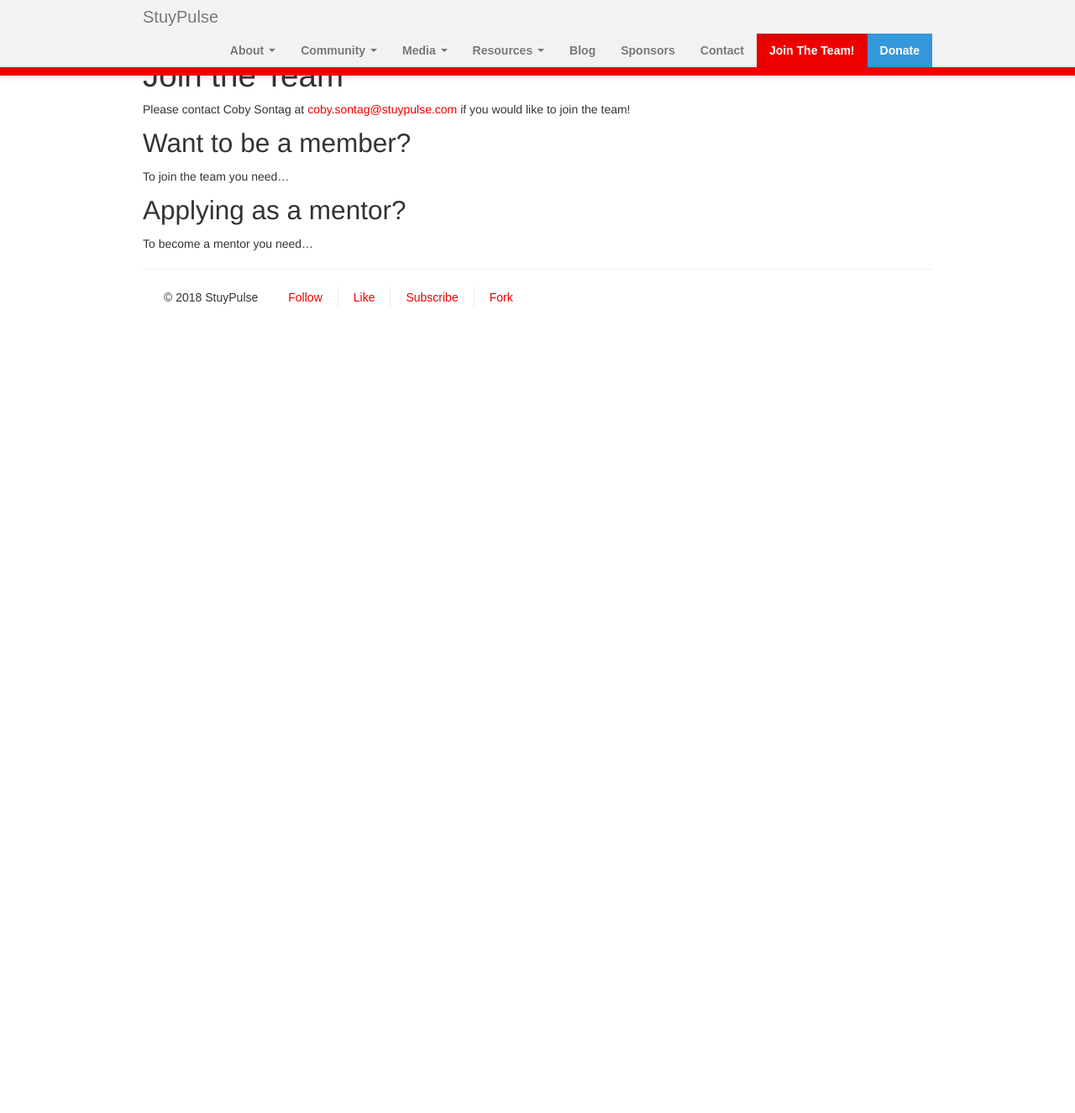
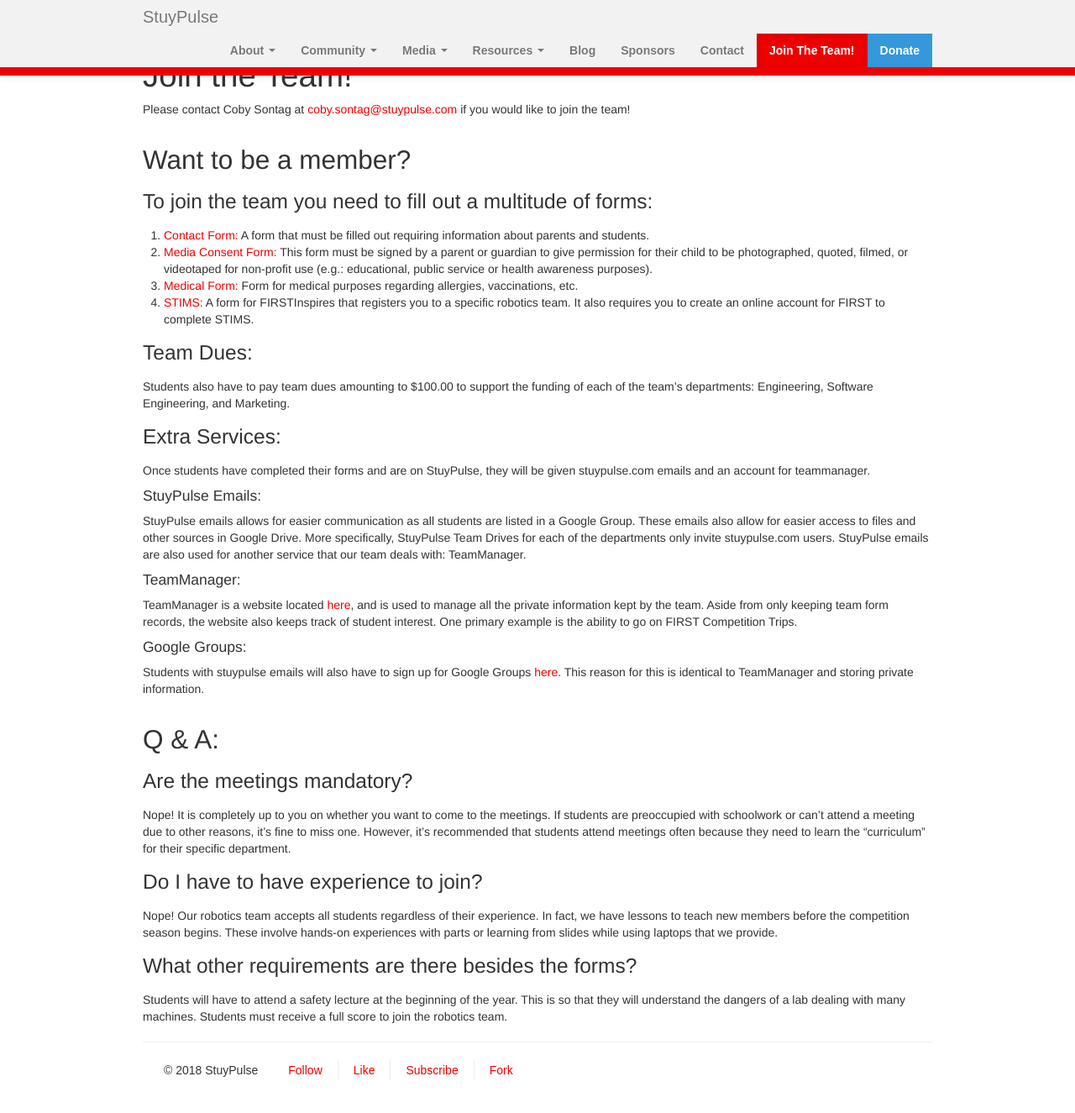
Before and after one commit to StuyPulse/team694.github.io, a Jekyll site: the page built from join/index.md, in a window 1280 px wide and 1326 px high. Shown: the whole window at 84% size. Built offline with Jekyll 4.4.1, drawn with Linux system fonts in a browser that asks for light colours; nearby versions of some CDN libraries.

Commit message:
Add q and a, as well as other information on the join team

```diff
--- a/join/index.md
+++ b/join/index.md
@@ -1,13 +1,41 @@
 ---
 layout: page
-title: Join the Team
+title: Join the Team!
 description: Page for those who are interested in joining Robotics.
 ---
 Please contact Coby Sontag at <coby.sontag@stuypulse.com> if you would like to join the team!
+<br><br>
 ## Want to be a member?
 
-To join the team you need...
+### To join the team you need to fill out a multitude of forms:
+1. <a href="https://goo.gl/forms/oWd0ZdO5dw0XKgBs2" target="_blank">Contact Form:</a> A form that must be filled out requiring information about parents and students.
+2. <a href="https://drive.google.com/file/d/0B8g81hwwtg-rSlZZQTRmVVA3N2c/view" target="_blank"> Media Consent Form: </a> This form must be signed by a parent or guardian to give permission for their child to be photographed, quoted, filmed, or videotaped for non-profit use (e.g.: educational, public service or health awareness purposes).
+3. <a href="https://drive.google.com/file/d/0B8g81hwwtg-rYy15Yzhhd2ltSlk/view" target="_blank"> Medical Form: </a> Form for medical purposes regarding allergies, vaccinations, etc.
+4. <a href="https://my.firstinspires.org/Dashboard/" target="_blank"> STIMS: </a> A form for FIRSTInspires that registers you to a specific robotics team. It also requires you to create an online account for FIRST to complete STIMS.
 
-## Applying as a mentor?
+### Team Dues:
+Students also have to pay team dues amounting to $100.00 to support the funding of each of the team's departments: Engineering, Software Engineering, and Marketing.
 
-To become a mentor you need...
+### Extra Services:
+Once students have completed their forms and are on StuyPulse, they will be given stuypulse.com emails and an account for teammanager.
+
+#### StuyPulse Emails:
+StuyPulse emails allows for easier communication as all students are listed in a Google Group. These emails also allow for easier access to files and other sources in Google Drive. More specifically, StuyPulse Team Drives for each of the departments only invite stuypulse.com users. StuyPulse emails are also used for another service that our team deals with: TeamManager.
+
+#### TeamManager:
+TeamManager is a website located <a href="https://manage.stuypulse.com"> here</a>, and is used to manage all the private information kept by the team. Aside from only keeping team form records, the website also keeps track of student interest. One primary example is the ability to go on FIRST Competition Trips.
+
+#### Google Groups:
+Students with stuypulse emails will also have to sign up for Google Groups <a href="https://groups.google.com/a/stuypulse.com/forum/#!myforums"> here</a>. This reason for this is identical to TeamManager and storing private information.
+<br><br>
+
+## Q & A:
+
+### Are the meetings mandatory?
+Nope! It is completely up to you on whether you want to come to the meetings. If students are preoccupied with schoolwork or can't attend a meeting due to other reasons, it's fine to miss one. However, it's recommended that students attend meetings often because they need to learn the "curriculum" for their specific department.
+
+### Do I have to have experience to join?
+Nope! Our robotics team accepts all students regardless of their experience. In fact, we have lessons to teach new members before the competition season begins. These involve hands-on experiences with parts or learning from slides while using laptops that we provide.
+
+### What other requirements are there besides the forms?
+Students will have to attend a safety lecture at the beginning of the year. This is so that they will understand the dangers of a lab dealing with many machines. Students must receive a full score to join the robotics team.
```
